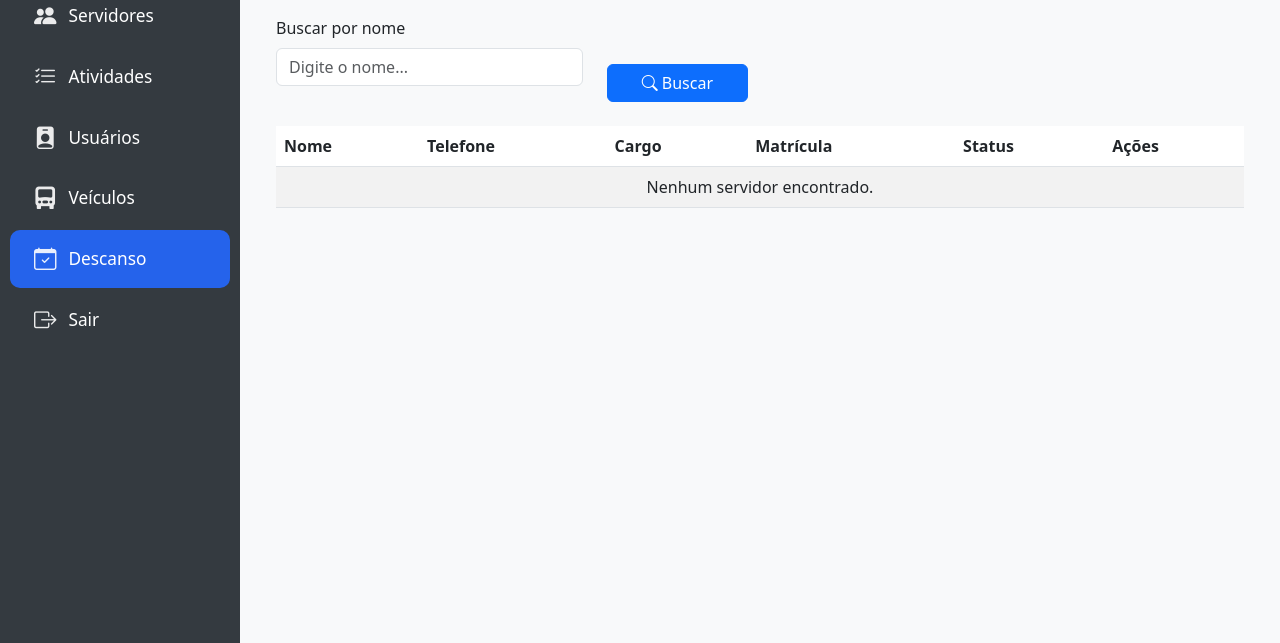
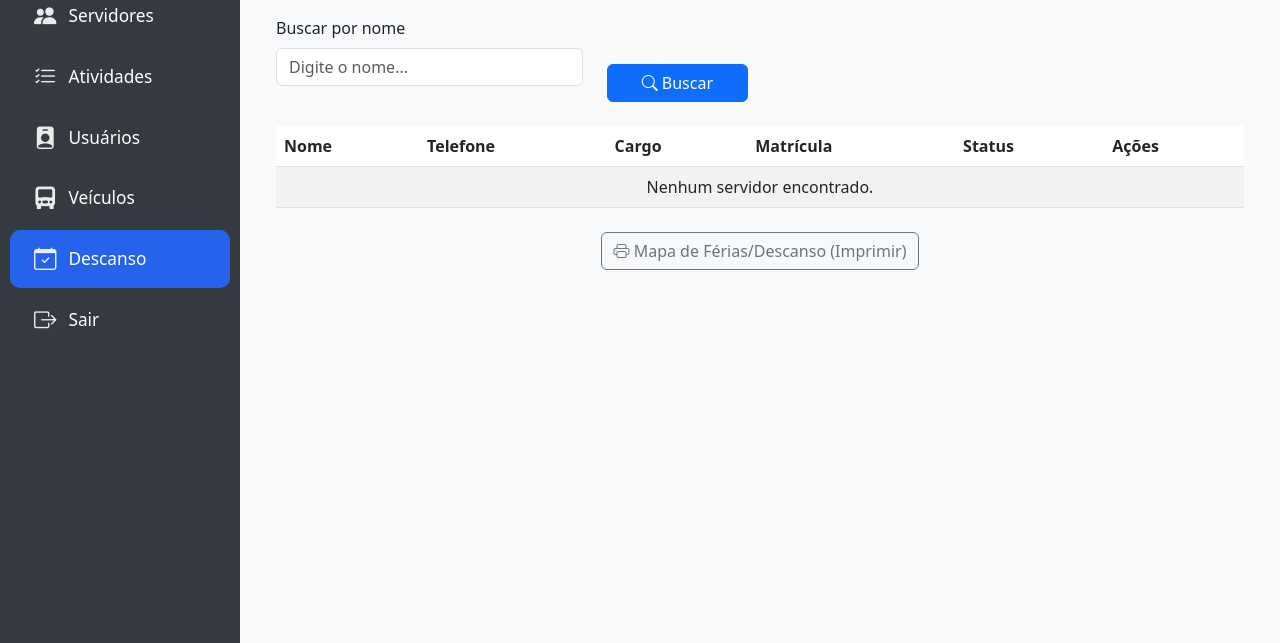
Before and after one commit to MarceloAnsilago/Programacao_de_atividades_ideron, a Django app: page /descanso/ in a window 1280 px wide. Shown: the part 228-871 px from the top of the page. Run offline with Django 5.2, Linux system fonts and the light colour scheme; the visitor is signed in with stand-in values (Sample User, id 1); data that the repository does not hold is empty.

Commit message:
feat(relatorio): Adapta relatório de férias por mês, visual para impressão, botão imprimir

```diff
--- a/descanso/templates/descanso/pagina_descanso.html
+++ b/descanso/templates/descanso/pagina_descanso.html
@@ -83,5 +83,13 @@
             {% endfor %}
         </tbody>
     </table>
+
+    <!-- BOTÃO CENTRALIZADO ABAIXO DA TABELA -->
+    <div class="d-flex justify-content-center mt-4">
+        <a href="{% url 'relatorio_mapa_ferias' %}" class="btn btn-outline-secondary"]>
+            <i class="bi bi-printer"></i> Mapa de Férias/Descanso (Imprimir)
+        </a>
+    </div>
+
 </div>
 {% endblock %}
--- a/descanso/urls.py
+++ b/descanso/urls.py
@@ -5,4 +5,7 @@ urlpatterns = [
     path('', views.pagina_descanso, name='pagina_descanso'),
     path('cadastrar/<int:servidor_id>/', views.cadastrar_descanso, name='cadastrar_descanso'),
     path('ver/<int:servidor_id>/', views.ver_descanso, name='ver_descanso'),
+    path('editar/<int:descanso_id>/', views.editar_descanso, name='editar_descanso'),
+    path('excluir/<int:descanso_id>/', views.excluir_descanso, name='excluir_descanso'),
+    path('relatorio/', views.relatorio_mapa_ferias, name='relatorio_mapa_ferias'),
 ]
--- a/descanso/views.py
+++ b/descanso/views.py
@@ -4,6 +4,10 @@ from servidores.models import Servidor
 from descanso.models import Descanso
 from django.db.models import Q
 from django.contrib import messages
+from django.utils import timezone
+import calendar
+from collections import defaultdict
+import datetime
 
 @login_required
 def pagina_descanso(request):
@@ -84,3 +88,86 @@ def ver_descanso(request, servidor_id):
         'servidor': servidor,
         'descansos': descansos,
     })
+
+@login_required
+def editar_descanso(request, descanso_id):
+    descanso = get_object_or_404(Descanso, id=descanso_id)
+    servidor = descanso.servidor
+
+    tipos_descanso = [
+        ("Férias", "Férias"),
+        ("Afastamento", "Afastamento"),
+        ("Folga compensatória", "Folga compensatória"),
+        ("Outros", "Outros"),
+    ]
+
+    if request.method == 'POST':
+        descanso.inicio = request.POST.get('inicio')
+        descanso.fim = request.POST.get('fim')
+        descanso.tipo = request.POST.get('tipo')
+        descanso.observacao = request.POST.get('observacao')
+        descanso.save()
+        return redirect('ver_descanso', servidor_id=servidor.id)
+
+    context = {
+        'servidor': servidor,
+        'descanso': descanso,
+        'tipos_descanso': tipos_descanso,
+        'inicio': descanso.inicio.strftime('%Y-%m-%d') if descanso.inicio else '',
+        'fim': descanso.fim.strftime('%Y-%m-%d') if descanso.fim else '',
+        'tipo_atual': descanso.tipo,
+        'observacao': descanso.observacao,
+    }
+    return render(request, 'descanso/editar_descanso.html', context)
+
+@login_required
+def excluir_descanso(request, descanso_id):
+    descanso = get_object_or_404(Descanso, id=descanso_id)
+    servidor_id = descanso.servidor.id
+    descanso.delete()
+    return redirect('ver_descanso', servidor_id=servidor_id)
+
+
+@login_required
+def relatorio_mapa_ferias(request):
+    usuario = request.user
+    perfil = getattr(usuario, 'perfilusuario', None)
+    unidade = getattr(perfil, 'unidade', None)
+    ano = 2025
+
+    servidores = Servidor.objects.filter(unidade=unidade, status="Ativo") if unidade else Servidor.objects.none()
+    descansos = Descanso.objects.filter(servidor__in=servidores, inicio__year=ano)
+
+    servidor_mapa = defaultdict(dict)  # agora um dict simples
+    meses_set = set()  # coletar todos os meses usados para o header
+
+
+    mes_mapa = defaultdict(dict)
+    for servidor in servidores:
+        descansos_servidor = descansos.filter(servidor=servidor)
+        for d in descansos_servidor:
+            mes_inicio = d.inicio.month
+            mes_fim = d.fim.month
+            for mes in range(mes_inicio, mes_fim + 1):
+                dias_no_mes = calendar.monthrange(ano, mes)[1]
+                dias = mes_mapa[mes].get(servidor, [None] * dias_no_mes)
+                for dia in range(1, dias_no_mes + 1):
+                    data = datetime.date(ano, mes, dia)
+                    if d.inicio <= data <= d.fim:
+                        dias[dia - 1] = True
+                mes_mapa[mes][servidor] = dias
+
+
+    meses_usados = sorted(mes_mapa.keys())
+    meses_nomes = [
+        "Janeiro", "Fevereiro", "Março", "Abril", "Maio", "Junho",
+        "Julho", "Agosto", "Setembro", "Outubro", "Novembro", "Dezembro"
+    ]
+    meses_label = [(mes, meses_nomes[mes-1]) for mes in meses_usados]
+
+    context = {
+        'ano': ano,
+        'mes_mapa': mes_mapa,
+        'meses_label': meses_label,  # [(8, 'Agosto'), (9, 'Setembro'), ...]
+    }
+    return render(request, 'descanso/relatorio_mapa_ferias.html', context)
--- a/gerenciador/urls.py
+++ b/gerenciador/urls.py
@@ -27,4 +27,5 @@ urlpatterns = [
     path('atividades/', include('atividades.urls', namespace='atividades')),
     path('veiculos/', include('veiculos.urls')),
     path('descanso/', include('descanso.urls')),
+
 ]
--- a/organizacao/templatetags/extra_filters.py
+++ b/organizacao/templatetags/extra_filters.py
@@ -23,3 +23,8 @@ def attr(obj, attr_name):
 def split(value, sep=','):
     """Divide uma string pelo separador informado. Ex: {{ string|split:',' }}"""
     return value.split(sep)
+
+@register.filter
+def get_item(dictionary, key):
+    """Acessa dictionary[key] no template."""
+    return dictionary.get(key)
```
Also changed, not shown: descanso/templates/descanso/editar_descanso.html (added, +45 -0 lines), descanso/templates/descanso/relatorio_mapa_ferias.html (added, +91 -0 lines), descanso/templates/descanso/ver_descanso.html (+11 -1 lines).
